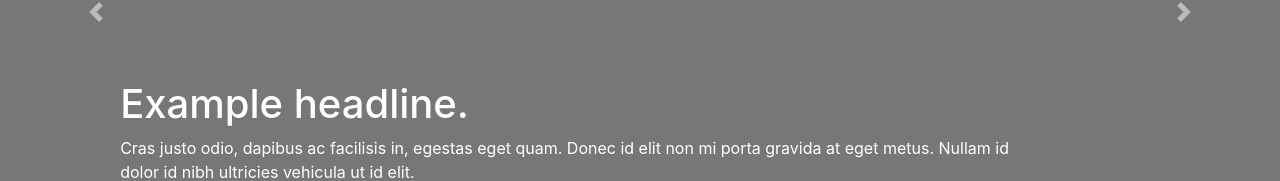
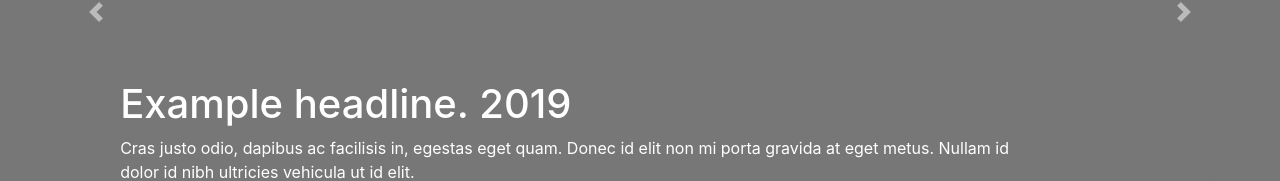
Before and after one commit to AlejandrinoSilva/FirstBlogs, a React (Create React App) app: page / in a window 1280 px wide. Shown: the part 532-713 px from the top of the page. Built offline with nearby package versions, Linux system fonts and the light colour scheme; the HTML template or start-up script is replaced by a standard one.

Commit message:
mas modificacion

```diff
--- a/src/App.js
+++ b/src/App.js
@@ -34,7 +34,6 @@ const StylesHome = styled.div`
 const StylesCar = styled.div`
 /* Carousel base class */
     .carousel {
-      position: relative;
       margin-bottom: 4rem;
     }
 /* Since positioning the image, we need to help out the caption */
@@ -54,6 +53,9 @@ const StylesCar = styled.div`
       min-width: 100%;
       height: 32rem;
     }
+`;
+const StylesMain = styled.main`
+    position: relative;
 `;
 const StylesJum = styled.div`
     .jumbo {
@@ -81,6 +83,7 @@ const StylesJum = styled.div`
         font-size: 69px;
     }
 `;
+
 
 class App extends Component {
   render() {
@@ -110,7 +113,7 @@ class App extends Component {
           </Jumbo>
         </StylesJum>
 
-        <main role="main">
+        <StylesMain>
           <StylesCar>
             <div id="myCarousel" className="carousel slide" data-ride="carousel">
               <ol className="carousel-indicators">
@@ -123,7 +126,7 @@ class App extends Component {
                   <svg className="bd-placeholder-img" width="100%" height="100%" xmlns="http://www.w3.org/2000/svg" preserveAspectRatio="xMidYMid slice" focusable="false" role="img"><rect width="100%" height="100%" fill="#777" /></svg>
                   <div className="container">
                     <div className="carousel-caption text-left">
-                      <h1>Example headline.</h1>
+                      <h1>Example headline. 2019</h1>
                       <p>Cras justo odio, dapibus ac facilisis in, egestas eget quam. Donec id elit non mi porta gravida at eget metus. Nullam id dolor id nibh ultricies vehicula ut id elit.</p>
                     </div>
                   </div>
@@ -157,7 +160,7 @@ class App extends Component {
               </a>
             </div>
           </StylesCar>
-        </main>
+        </StylesMain>
 
         <Container>
 
```
Also changed, not shown: 8 other files (tests, documents, lock files or other folders).
